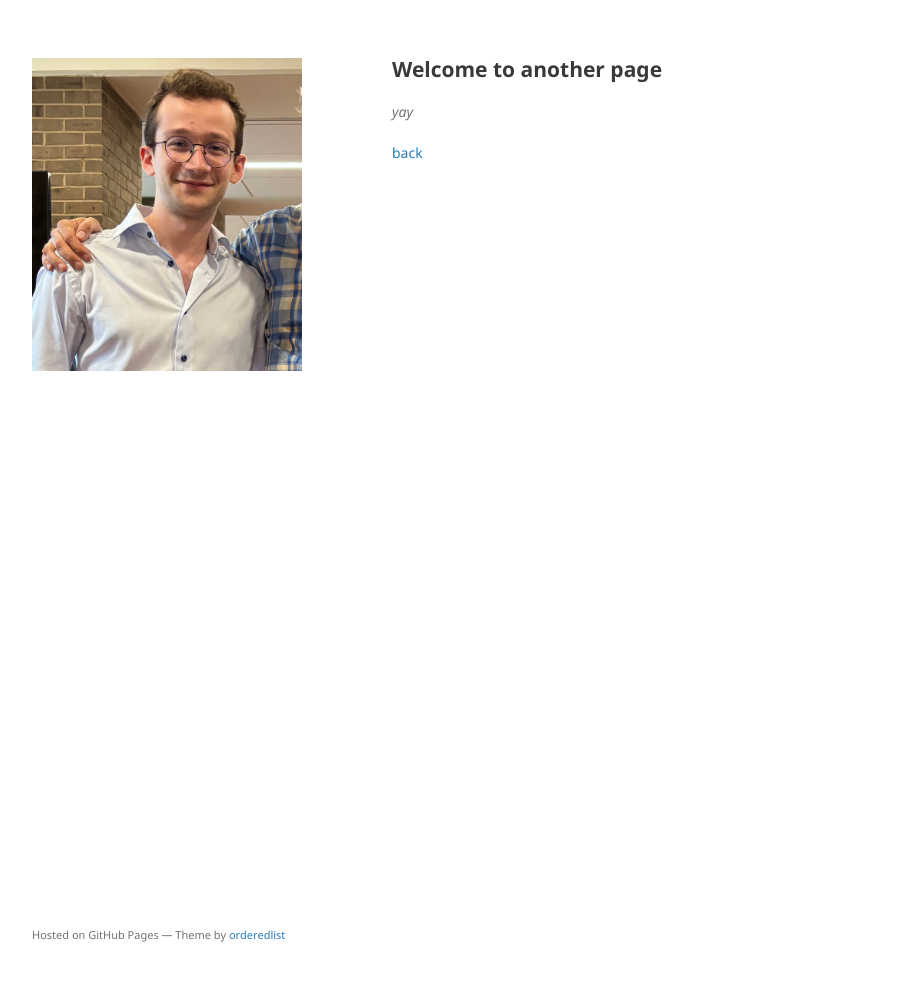
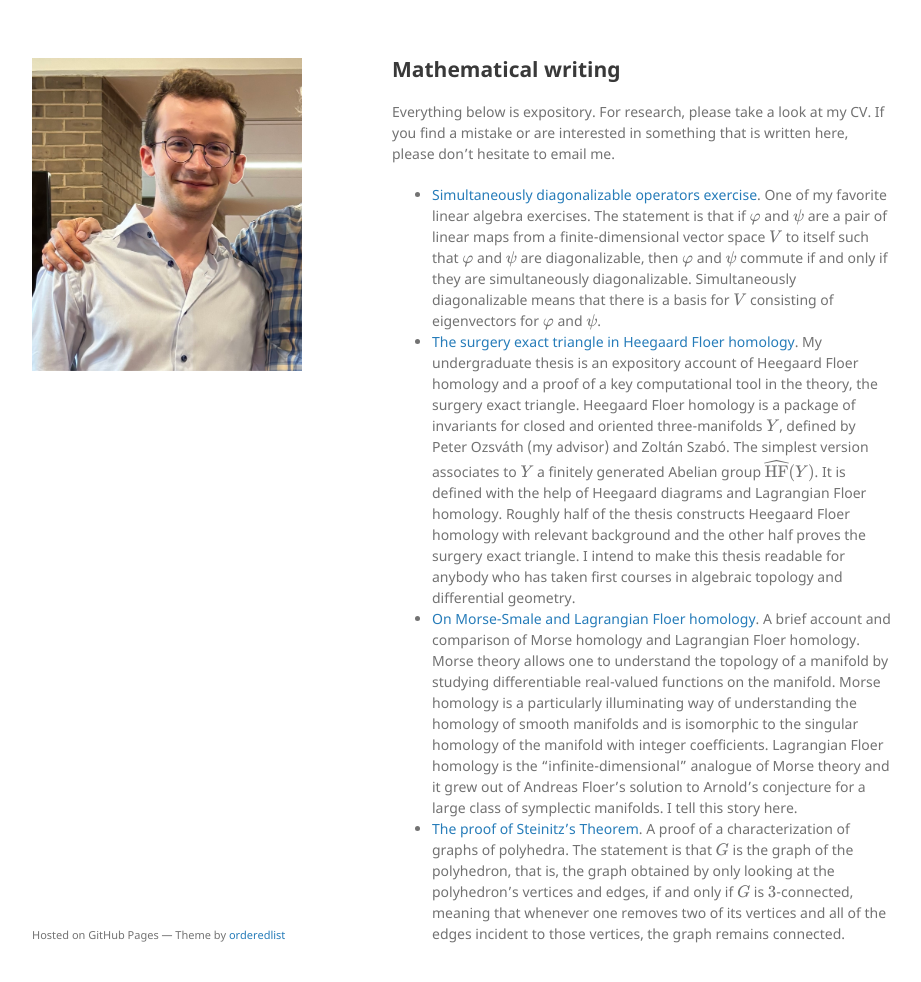
Before and after one commit to matthewkendall/matthewkendall.github.io, a Jekyll site: the page built from another-page.md, in a window 1280 px wide and 1014 px high. Shown: the top 982 px of the window, without its empty margins (178-1099 px from the left). Built offline with Jekyll 4.4.1, drawn with Linux system fonts in a browser that asks for light colours; formulas are drawn with MathJax 3; the repository's description, which GitHub fills in, is left out; our own code applies the rules of GitHub Pages for plain Markdown files.

Commit message:
Update another-page.md

```diff
--- a/another-page.md
+++ b/another-page.md
@@ -2,8 +2,12 @@
 layout: default
 ---
 
-## Welcome to another page
+## Mathematical writing
+Everything below is expository.
+For research, please take a look at my CV.
+If you find a mistake or are interested in something that is written here, please don't hesitate to email me.
 
-_yay_
-
-[back](./)
+- <a href="/assets/simultaneously-diagonalizable.pdf" target="_blank"> Simultaneously diagonalizable operators exercise</a>. One of my favorite linear algebra exercises. The statement is that if $\varphi$ and $\psi$ are a pair of linear maps from a finite-dimensional vector space $V$ to itself such that $\varphi$ and $\psi$ are diagonalizable, then $\varphi$ and $\psi$ commute if and only if they are simultaneously diagonalizable. Simultaneously diagonalizable means that there is a basis for $V$ consisting of eigenvectors for $\varphi$ and $\psi$.
+- <a href="/assets/undergrad-thesis.pdf" target="_blank"> The surgery exact triangle in Heegaard Floer homology</a>. My undergraduate thesis is an expository account of Heegaard Floer homology and a proof of a key computational tool in the theory, the surgery exact triangle. Heegaard Floer homology is a package of invariants for closed and oriented three-manifolds $Y$, defined by Peter Ozsváth (my advisor) and Zoltán Szabó. The simplest version associates to $Y$ a finitely generated Abelian group $\widehat{\mathrm{HF}}(Y)$. It is defined with the help of Heegaard diagrams and Lagrangian Floer homology. Roughly half of the thesis constructs Heegaard Floer homology with relevant background and the other half proves the surgery exact triangle. I intend to make this thesis readable for anybody who has taken first courses in algebraic topology and differential geometry.
+- <a href="/assets/HM-HF.pdf" target="_blank"> On Morse-Smale and Lagrangian Floer homology</a>. A brief account and comparison of Morse homology and Lagrangian Floer homology. Morse theory allows one to understand the topology of a manifold by studying differentiable real-valued functions on the manifold. Morse homology is a particularly illuminating way of understanding the homology of smooth manifolds and is isomorphic to the singular homology of the manifold with integer coefficients. Lagrangian Floer homology is the "infinite-dimensional" analogue of Morse theory and it grew out of Andreas Floer's solution to Arnold's conjecture for a large class of symplectic manifolds. I tell this story here.
+- <a href="/assets/steinitz.pdf" target="_blank"> The proof of Steinitz's Theorem</a>. A proof of a characterization of graphs of polyhedra. The statement is that $G$ is the graph of the polyhedron, that is, the graph obtained by only looking at the polyhedron's vertices and edges, if and only if $G$ is $3$-connected, meaning that whenever one removes two of its vertices and all of the edges incident to those vertices, the graph remains connected.
```
